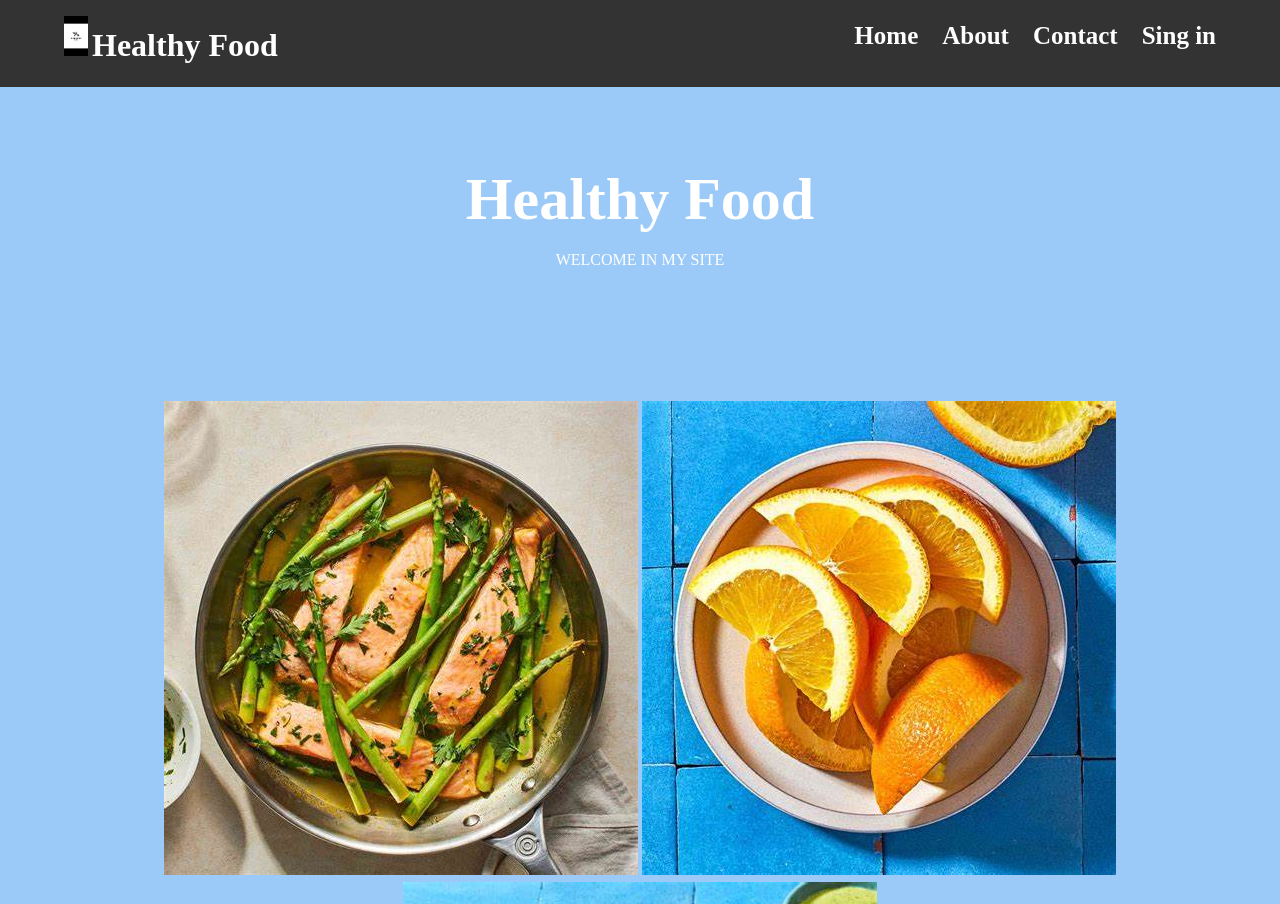
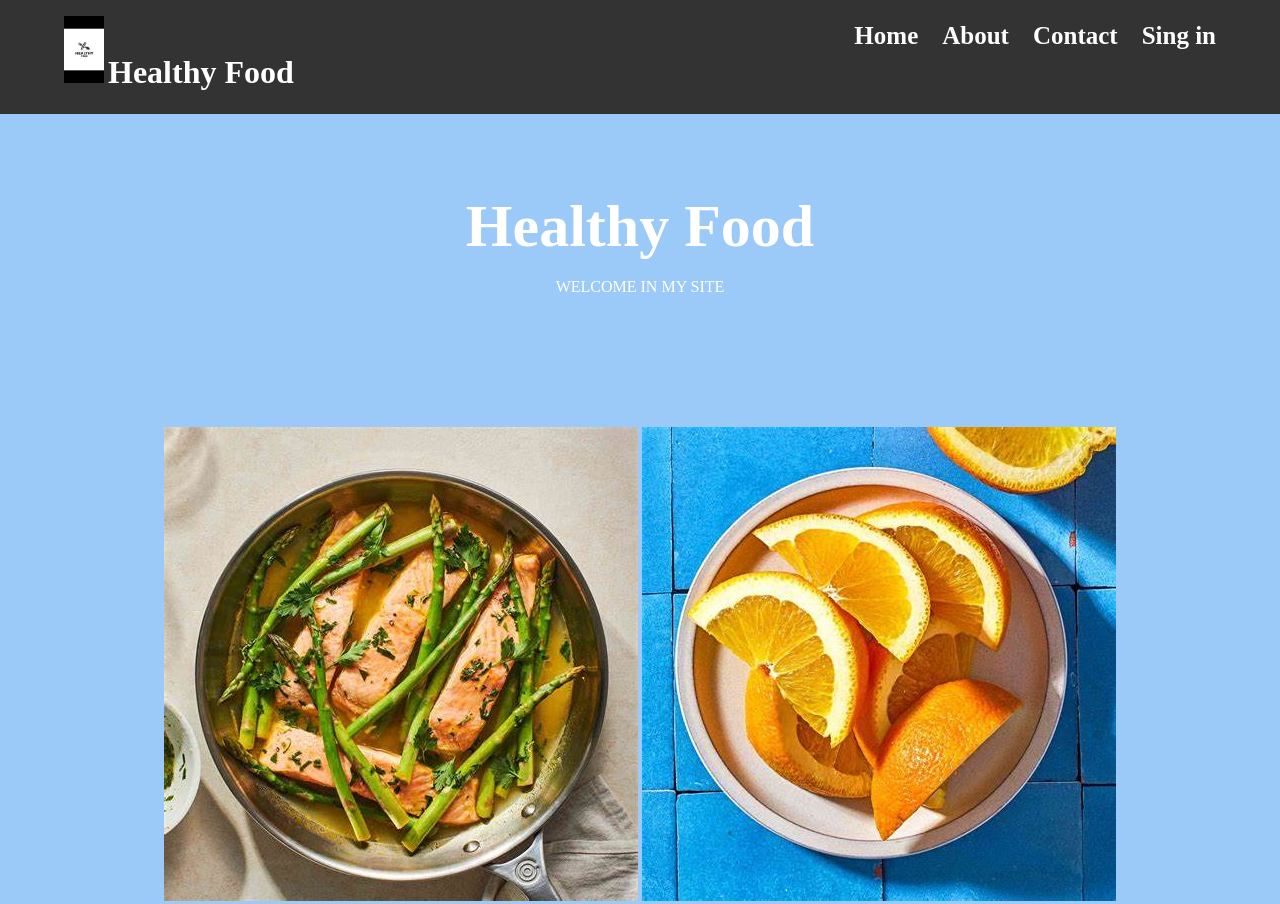
Before and after one commit to 55239/Eating-healthy-food.github, a plain HTML site: page index.html in a window 1280 px wide. Shown: the top 904 px of the page. Drawn offline with Linux system fonts and the light colour scheme.

Commit message:
Update index.html

```diff
--- a/index.html
+++ b/index.html
@@ -10,7 +10,7 @@
 
   <header>
     <div class="container">
-      <img src ="R.jpg"alt="logo"width="24px">
+      <img src ="R.jpg"alt="logo"width="40px">
       <h1>Healthy Food</h1>
       <nav>
         <ul>
```
